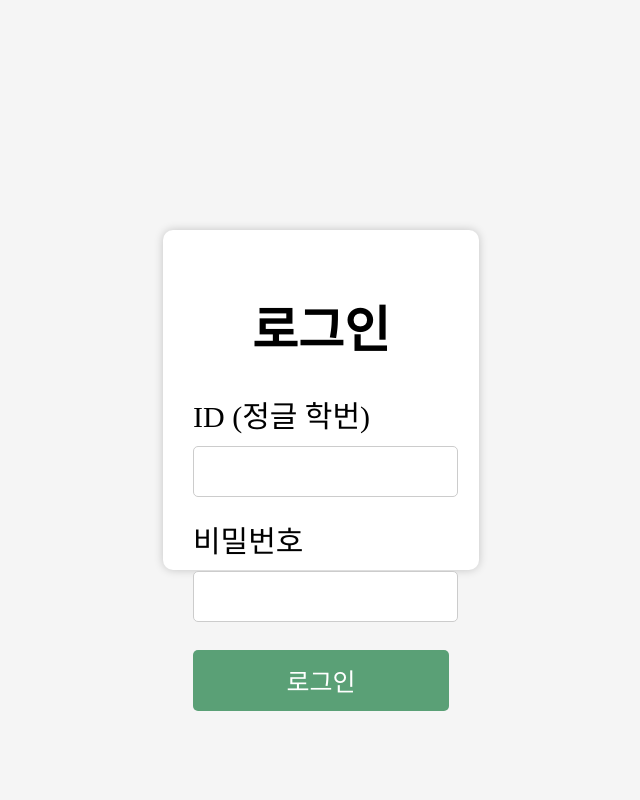
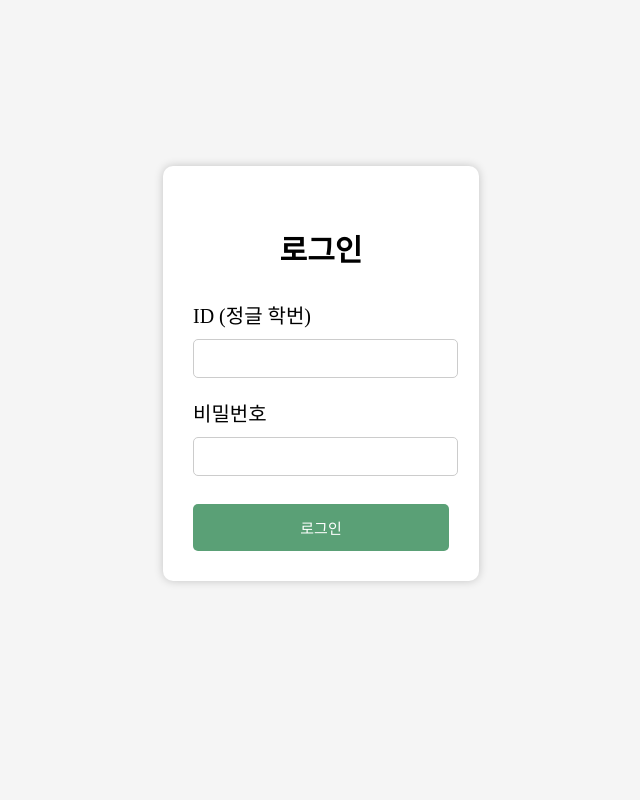
Before and after one commit to chohk10/jungle-road, a Flask app: page /sign-in in a window 1280 px wide. Shown: the whole page, without its empty margins (319-959 px from the left). Run offline with Flask 2, Linux system fonts and the light colour scheme.

Commit message:
style: 화면 비율에 맞게 css 수정

```diff
--- a/static/css/sign-in.css
+++ b/static/css/sign-in.css
@@ -12,7 +12,7 @@ body {
   display: flex;
   justify-content: center;
   align-items: center;
-  height: 100vh;
+  height: fit-content;
 }
 
 .login-form {
@@ -22,11 +22,12 @@ body {
   box-shadow: 0px 0px 10px rgba(0, 0, 0, 0.2);
   width: 20%;
   height: 35%;
+  margin-top: 13%;
 }
 
 .login-title {
   margin: 30px;
-  font-size: 50px;
+  font-size: 30px;
   font-weight: 700;
   text-align: center;
 }
@@ -34,7 +35,7 @@ body {
 label {
   display: block;
   margin-bottom: 10px;
-  font-size: 30px;
+  font-size: 20px;
 }
 
 input {
@@ -43,7 +44,7 @@ input {
   margin-bottom: 20px;
   border-radius: 5px;
   border: 1px solid #cccccc;
-  font-size: 25px;
+  font-size: 15px;
 }
 
 button {
@@ -55,7 +56,7 @@ margin-top : 3%;
   border: none;
   border-radius: 5px;
   cursor: pointer;
-  font-size: 25px;
+  font-size: 15px;
   transition: background-color 0.3s ease;
 }
 
--- a/templates/details.html
+++ b/templates/details.html
@@ -21,6 +21,9 @@
     <div class="contact">
       <div class="contact-title">전화</div>
       <div class="contact-content">{{ restaurant_info.contact }}</div>
+    </div>
+    <div class="redirectNaver" style="font-size: 15px">
+      <a href="{{ restaurant_info.url }}" target="_blank">네이버에서 보기</a>
     </div>
   </div>
 </div>
@@ -69,7 +72,8 @@
       <div class="review-name" style="position: relative; font-weight: 800%">
         {{ review.name }}
         <span id="jungle-rating" style="color: #4bce32"
-        >★{{ review.rating }}
+          >★{{ review.rating }}</span
+        >
         <span class="review-time" style="font-size: 10px">
           {{ review.created.strftime('%Y-%m-%d %H:%M') }}
         </span>
```
Also changed, not shown: static/css/mainpage.css (+7 -1 lines), static/css/sign-up.css (+5 -5 lines).
